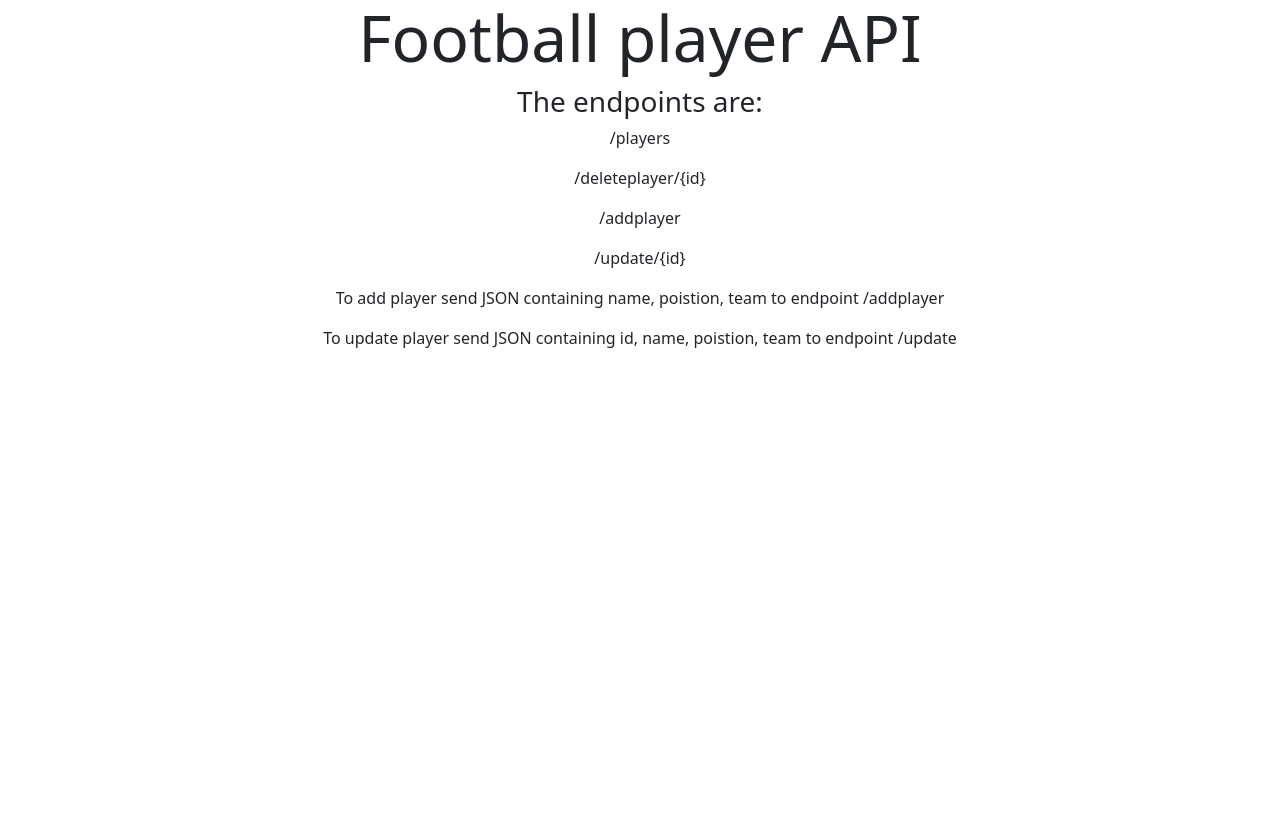
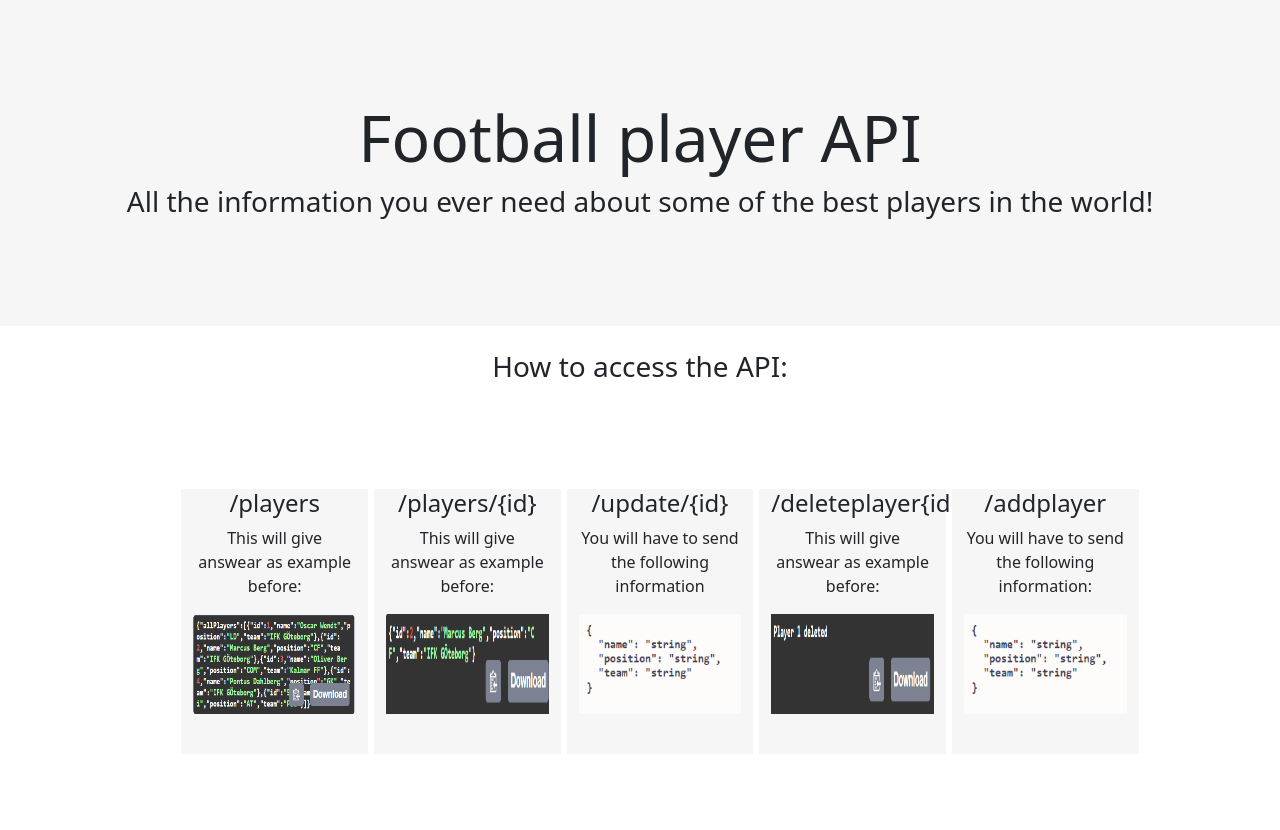
Before and after one commit to MarkusHog/Lab2API, a website: page public/index.html in a window 1280 px wide. Before the commit the page ends 800 px from the top, so only its background shows below. Drawn offline with nearby package versions, Linux system fonts and the light colour scheme.

Commit message:
frontend

```diff
--- a/public/index.html
+++ b/public/index.html
@@ -9,25 +9,60 @@
     <title>Player API</title>
 </head>
 <body>
-    <div class="container-sm">
+    <div class="container-fluid bg-grey ">
+                <div class="page-header text-center">
+                    <h2 class="display-3"> Football player API</h2>
+                    <h3>All the information you ever need about some of the best players in the world!</h3>
 
-        <div class="page-header text-center">
-            <h2 class="display-3"> Football player API</h2>
-            <h3>The endpoints are:</h3>
+                </div>
+            </div>
+                <div class="text-center">
+<br>
+<div class="container-fluid text-center">
+
+    <h3>How to access the API:</h3>
+    <br>
+    <div class="row text-center w-100">
+        <div class="col-sm-2 offset-md-1 ">
+            <span class="glyphicon glyphicon-off"></span>
+            <h4>/players</h4>
+            <p>This will give answear as example before:</p>
+            <img src="media/examplePlayers.png" alt="">
+        </div>
+        <div class="col-sm-2">
+            <span class="glyphicon glyphicon-heart"></span>
+            <h4>/players/{id}</h4>
+            <p>This will give answear as example before:</p>
+            <img src="media/playerById.png" alt="">
+        </div>
+        <div class="col-sm-2">
+            <span class="glyphicon glyphicon-heart"></span>
+            <h4>/update/{id}</h4>
+            <p>You will have to send the following information</p>
+            <img src="media/updatePlayer.png" alt="">
+        </div>
+        <div class="col-sm-2">
+            <span class="glyphicon glyphicon-heart"></span>
+            <h4>/deleteplayer{id}</h4>
+            <p>This will give answear as example before:</p>
+            <img src="media/playerDeleted.png" alt="">
+        </div>
+        <div class="col-sm-2">
+            <span class="glyphicon glyphicon-heart"></span>
+            <h4>/addplayer</h4>
+            <p>You will have to send the following information:</p>
+            <img src="media/updatePlayer.png" alt="">
         </div>
 
-        <div class="text-center">
-
-            <p>/players</p>
-            <p>/deleteplayer/{id}</p>
-            <p>/addplayer</p>
-            <p>/update/{id}</p>
-            <p>To add player send JSON containing name, poistion, team to endpoint /addplayer</p>
-            <p>To update player send JSON containing id, name, poistion, team to endpoint /update</p>
+        </div>
+    </div>
+</div>
 
 
 
+                </div>
 
+        <div class="text-center">
 
 
 
--- a/public/styles.css
+++ b/public/styles.css
@@ -2,3 +2,26 @@
 .endpoints{
     font-size: 2rem;
 }
+.bg-grey{
+    background-color: #f6f6f6;
+    padding: 100px;
+}
+img{
+    width: 100%;
+    height: 100px;
+}
+.row{
+    padding: 50px;
+    margin: 20px;
+
+}
+
+.col-sm-2{
+    border: solid #ffff;
+    background-color: #f6f6f6;
+    padding-bottom: 40px;
+    margin-bottom: 20px;
+
+
+
+}
```
Also changed, not shown: app.js (+1 -9 lines), public/media/addPlayer.png (added), public/media/examplePlayers.png (added), public/media/playerById.png (added), public/media/playerDeleted.png (added), public/media/updatePlayer.png (added).
